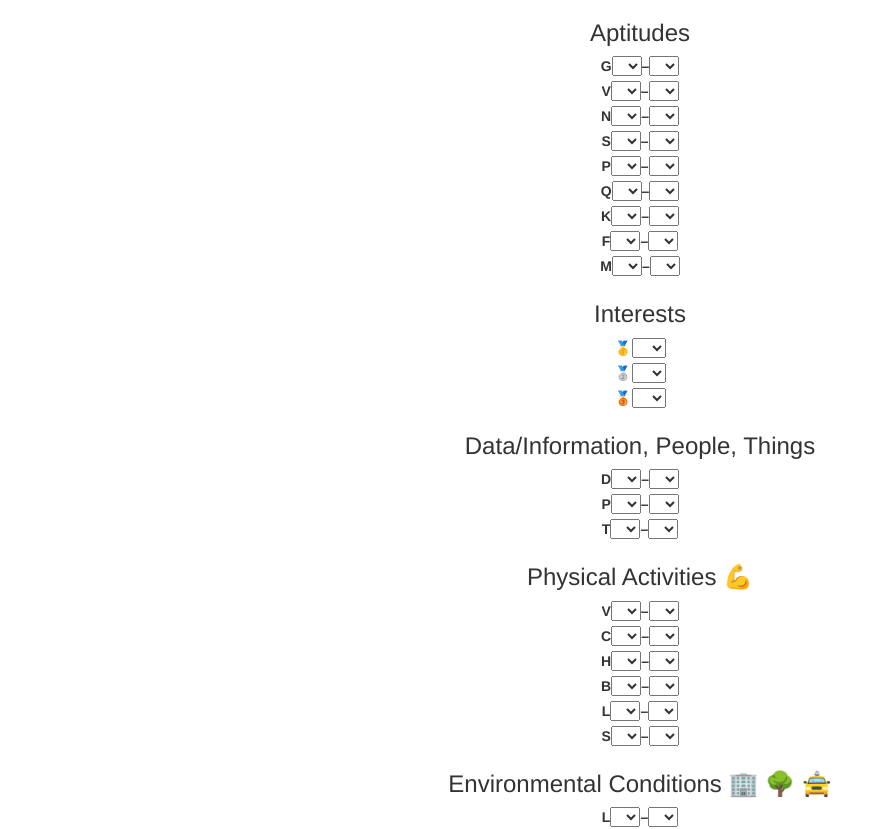
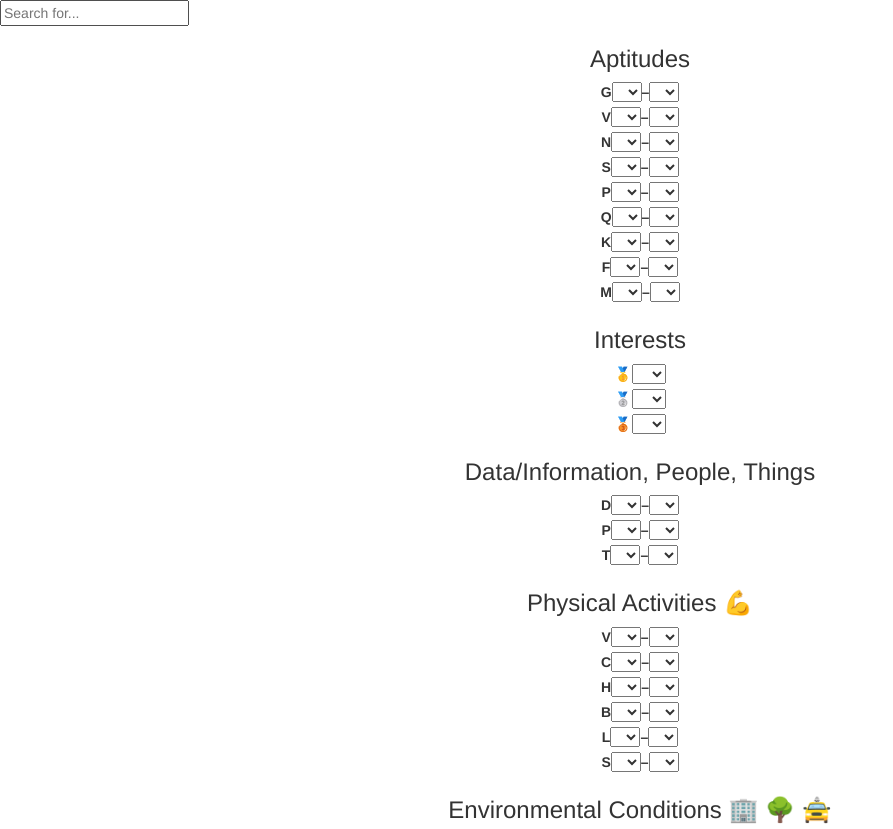
Before and after one commit to evmarts/esdc-jobs-app, a React (Create React App) app: page / in a window 1280 px wide. Shown: the top 829 px of the page, without its empty margins (0-893 px from the left). Built offline with nearby package versions, Linux system fonts and the light colour scheme.

Commit message:
added search bar with suggestions

```diff
--- a/src/component/App.js
+++ b/src/component/App.js
@@ -3,6 +3,7 @@ import Form from "./Form";
 import FetchJobs from "./FetchJobs";
 import RangeSelect from "./RangeSelect";
 import RangeForm from "./RangeForm";
+import SearchTool from "./SearchTool";
 
 class App extends Component {
   state = {
@@ -25,6 +26,7 @@ class App extends Component {
     // add more information to the displayed results
     return (
       <div>
+        <SearchTool></SearchTool>
         <Form onSubmit={fields => this.onSubmit(fields)} />
         <this.DisplayResult/>
       </div>
--- /dev/null
+++ b/src/component/SearchTool.js
@@ -0,0 +1,42 @@
+import React, { Component } from "react";
+import axios from "axios";
+
+class Search extends Component {
+  state = {
+    query: "",
+    results: []
+  };
+
+  handleInputChange = async () => {
+    await this.setState({
+      query: this.search.value
+    });
+    const params = { searchItem: this.state.query };
+    const response = await axios.get("http://localhost:3000/api/search", {
+      params
+    });
+    const responseArray = response.data.map(r => r.noc_title);
+    this.setState({
+      results: responseArray
+    });
+  };
+
+  render() {
+    return (
+      <form>
+        <input
+          placeholder="Search for..."
+          ref={input => (this.search = input)}
+          onChange={this.handleInputChange}
+        />
+        <p>
+          {this.state.results.map(result => {
+            return <div>{result}</div>;
+          })}
+        </p>
+      </form>
+    );
+  }
+}
+
+export default Search;
```
